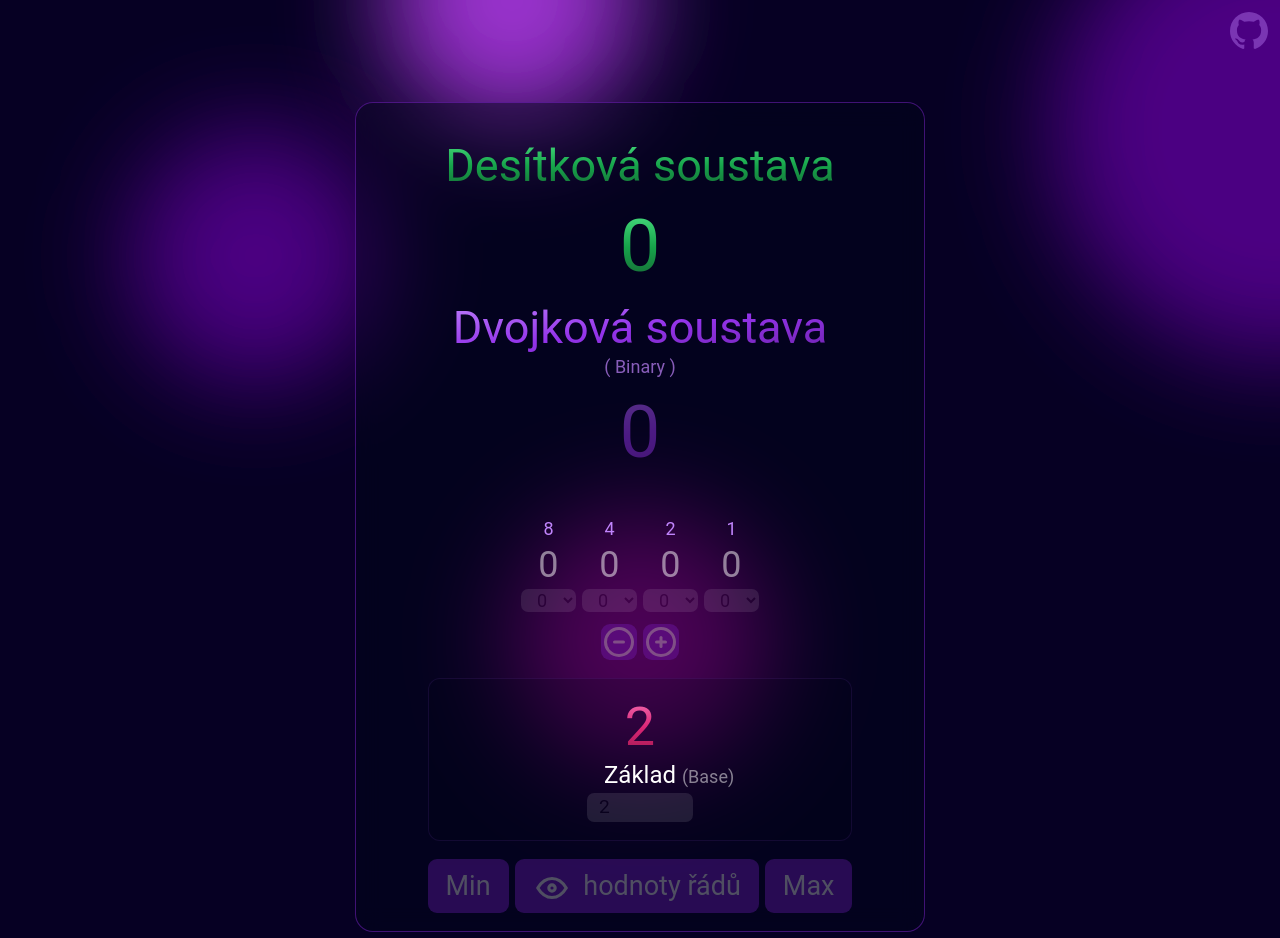
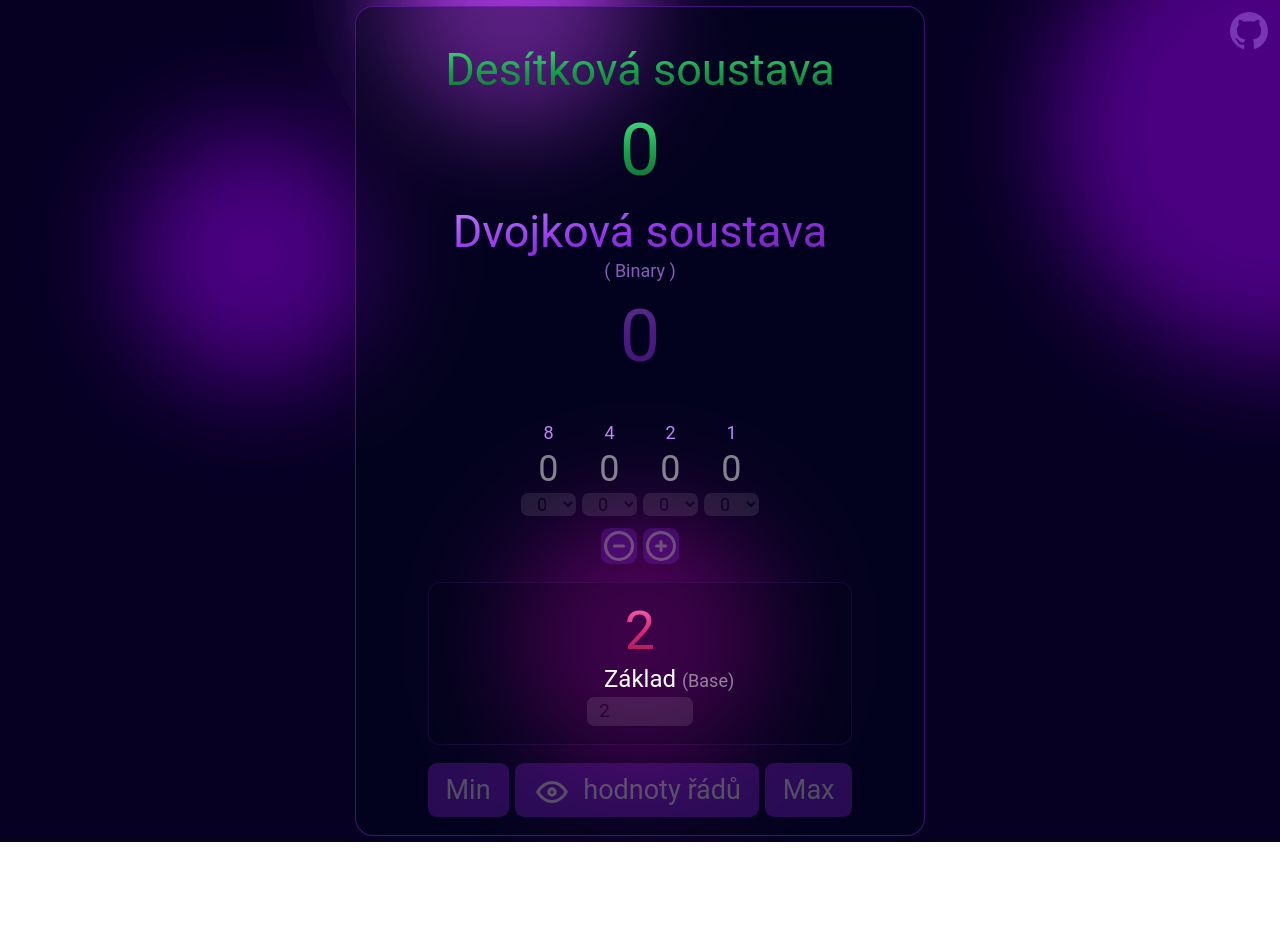
Before and after one commit to JsonKody/num, a Vue app: page / in a window 1280 px wide. After the commit the page ends 842 px from the top, so only its background shows below. Built offline with nearby package versions, Linux system fonts and the light colour scheme.

Commit message:
saved & pushed by npm

```diff
--- a/src/style.scss
+++ b/src/style.scss
@@ -20,7 +20,7 @@
 
 @media screen and (min-width: 640px) {
   :root {
-    // padding-top: 4rem;
+    padding-top: 0;
     // padding-bottom: 2rem;
     align-items: center;
     justify-content: center;
```
